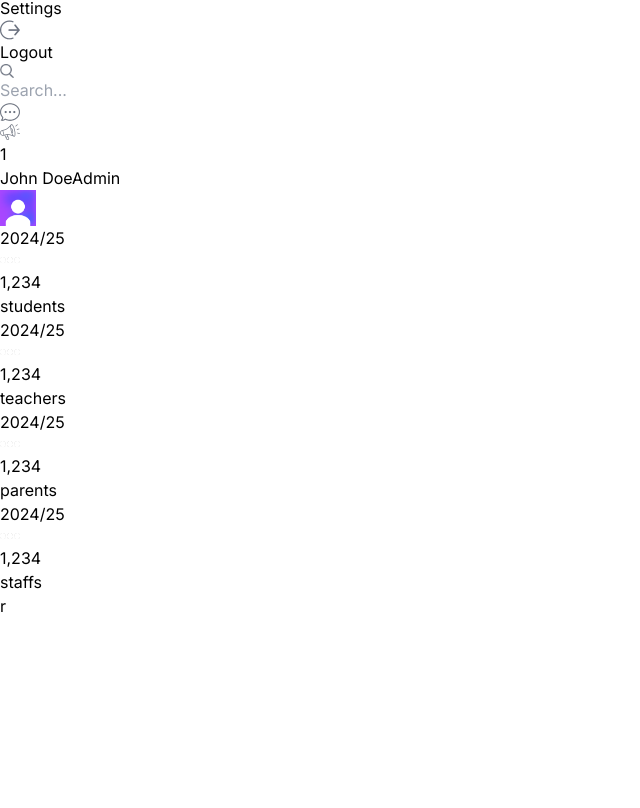
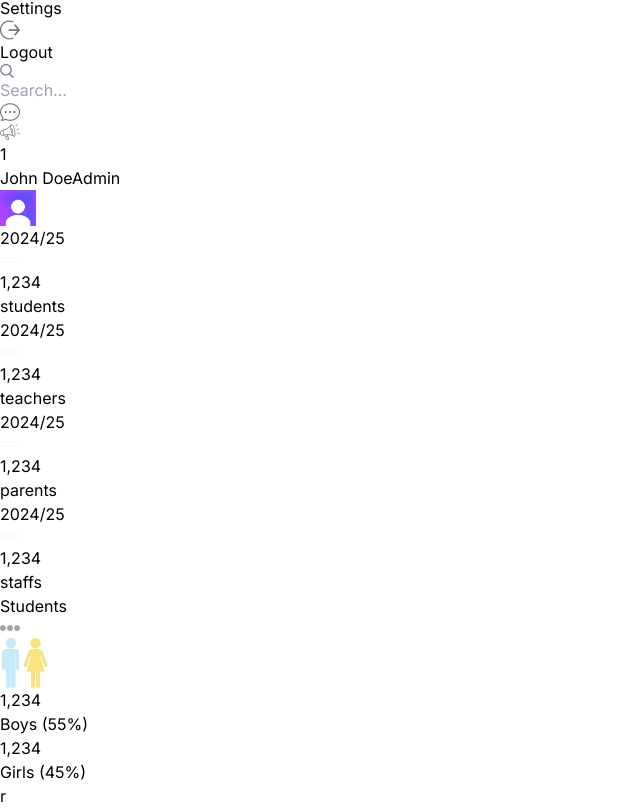
Before and after one commit to chetali-1004/dashboard, a Next.js app in the folder dashboard-frontend/: page /admin in a window 1280 px wide. Shown: the part 788-1596 px from the top of the page, without its empty margins (0-640 px from the left). Before the commit the page ends 1406 px from the top, so only its background shows below. Built offline with nearby package versions, Linux system fonts and the light colour scheme.

Commit message:
count chart component completed

```diff
--- a/dashboard-frontend/src/app/(dashboard)/admin/page.tsx
+++ b/dashboard-frontend/src/app/(dashboard)/admin/page.tsx
@@ -1,10 +1,11 @@
 import UserCard from "@/components/UserCards";
+import CountChart from "@/components/CountChart";
 
 const AdminPage = () => {
   return (
     <div className="p-4 flex gap-4 flex-col md:flex-row">
       {/* LEFT */}
-      <div className="w-full lg:w-2/3 ">
+      <div className="w-full lg:w-2/3 flex flex-col gap-8">
         {/* USER CARDS */}
         <div className="flex gap-4 justify-between flex-wrap">
           <UserCard type="student" />
@@ -12,6 +13,20 @@
           <UserCard type="parent" />
           <UserCard type="staff" />
         </div>
+
+        {/* MIDDLE CHARTS  */}
+        <div className="flex gap-4 flex-col lg:flex-row">
+          {/* COUNT CHART  */}
+          <div className="w-full lg:w-1/3 h-[450px]">
+            <CountChart />
+          </div>
+
+          {/* ATTENDACE CHART  */}
+          <div className="w-full lg:w-2/3 h-[450px]"></div>
+        </div>
+
+        {/* BOTTOM CHARTS  */}
+        <div className=""></div>
       </div>
       {/* RIGHT */}
       <div className="w-full lg:w-1/3 ">r</div>
--- /dev/null
+++ b/dashboard-frontend/src/components/CountChart.tsx
@@ -0,0 +1,76 @@
+"use client";
+import React, { PureComponent } from "react";
+import {
+  RadialBarChart,
+  RadialBar,
+  Legend,
+  ResponsiveContainer,
+} from "recharts";
+import Image from "next/image";
+
+const data = [
+  {
+    name: "Total",
+    count: 106,
+    fill: "white",
+  },
+  {
+    name: "Girls",
+    count: 53,
+    fill: "#FAE27C",
+  },
+  {
+    name: "Boys",
+    count: 53,
+    fill: "#C3EBFA",
+  },
+];
+
+const CountChart = () => {
+  return (
+    <div className="bg-white rounded-xl w-full h-full p-4">
+      {/* TITLE */}
+      <div className="flex justify-between items-center">
+        <h1 className="text-lg font-semibold">Students</h1>
+        <Image src="/moreDark.png" alt="" width={20} height={20} />
+      </div>
+      {/* CHART */}
+      <div className="relative w-full h-[75%]">
+        <ResponsiveContainer>
+          <RadialBarChart
+            cx="50%"
+            cy="50%"
+            innerRadius="40%"
+            outerRadius="100%"
+            barSize={32}
+            data={data}
+          >
+            <RadialBar background dataKey="count" />
+          </RadialBarChart>
+        </ResponsiveContainer>
+        <Image
+          src="/maleFemale.png"
+          alt=""
+          width={50}
+          height={50}
+          className="absolute top-1/2 left-1/2 -translate-x-1/2 -translate-y-1/2"
+        />
+      </div>
+      {/* BOTTOM */}
+      <div className="flex justify-center gap-16">
+        <div className="flex flex-col gap-1">
+          <div className="w-5 h-5 rounded-full bg-lamaSky"></div>
+          <h1 className="font-bold">1,234</h1>
+          <h2 className="text-xs text-gray-300">Boys (55%)</h2>
+        </div>
+        <div className="flex flex-col gap-1">
+          <div className="w-5 h-5 rounded-full bg-lamaYellow"></div>
+          <h1 className="font-bold">1,234</h1>
+          <h2 className="text-xs text-gray-300">Girls (45%)</h2>
+        </div>
+      </div>
+    </div>
+  );
+};
+
+export default CountChart;
```
Also changed, not shown: dashboard-frontend/package.json (+5 -4 lines), 1 other file (tests, documents, lock files or other folders).
